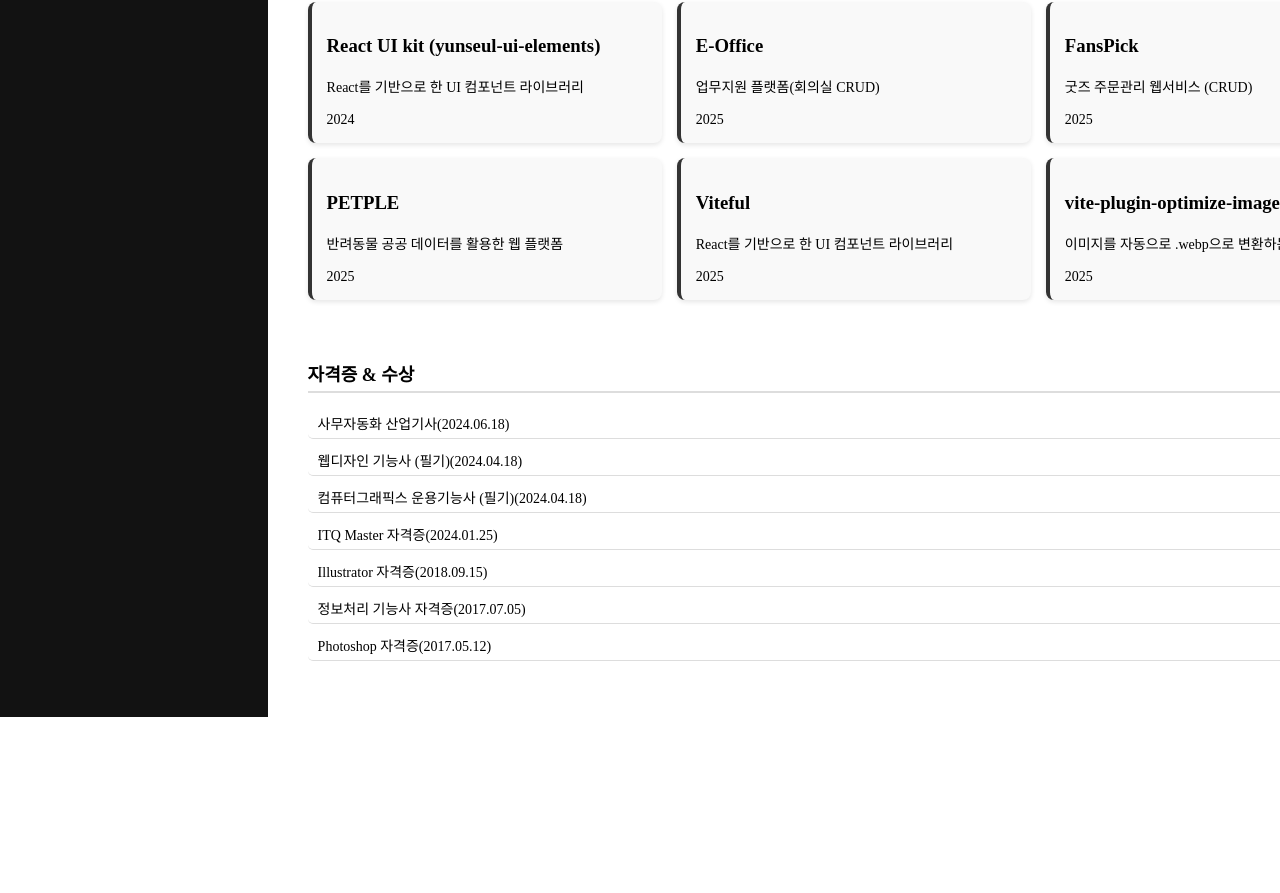
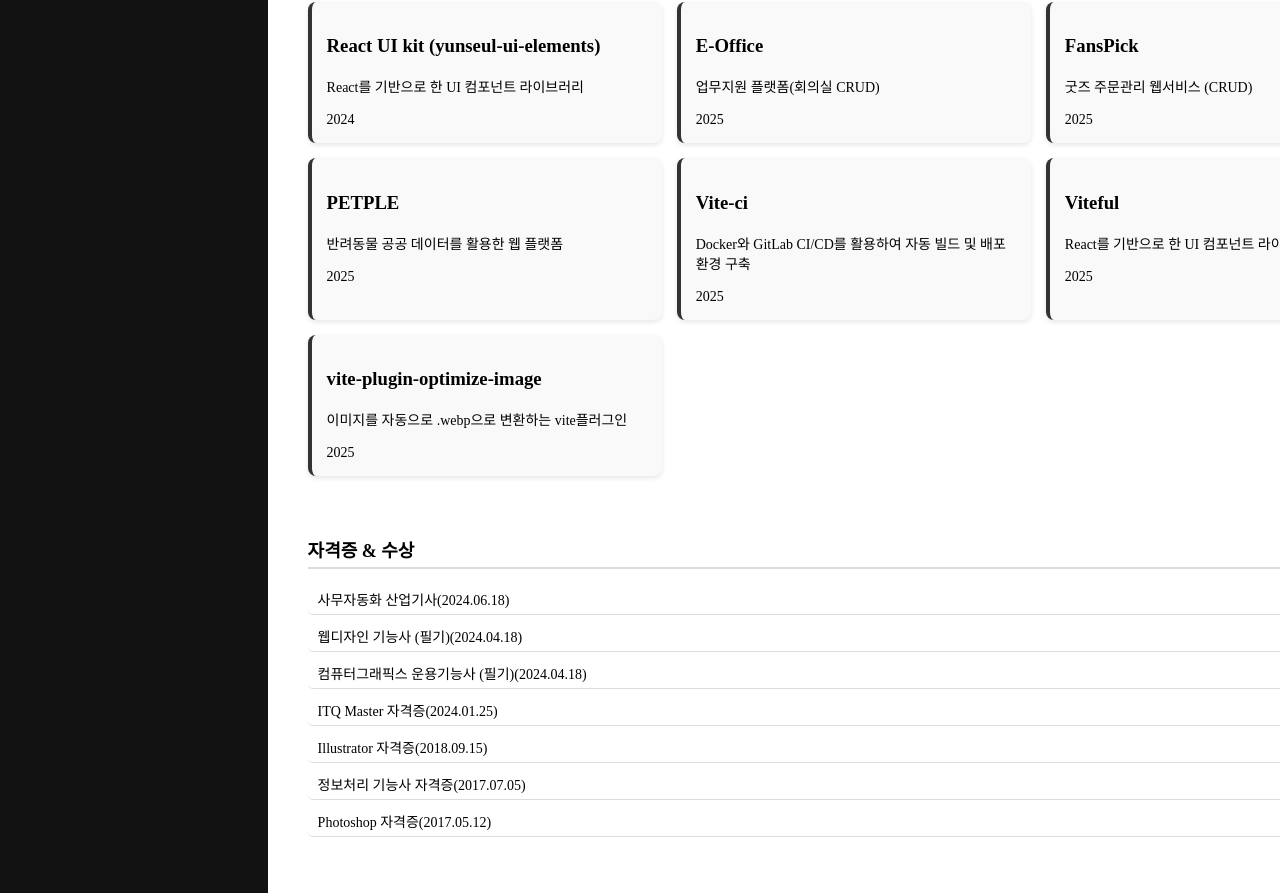
Before and after one commit to yunzzng/react-resume, a React (Vite) app: page / in a window 1280 px wide. Shown: the part 1225-2118 px from the top of the page. Before the commit the page ends 1942 px from the top, so only its background shows below. Built offline with nearby package versions, Linux system fonts and the light colour scheme.

Commit message:
add portfolio link

```diff
--- a/src/Resume.tsx
+++ b/src/Resume.tsx
@@ -43,7 +43,6 @@ const Resume: FC = () => {
           </ul>
         </div>
 
-        {/* 스킬 */}
         <div className={styles.section}>
           <h3 className={styles.sectionTitle}>스킬</h3>
           <div className={styles.skillIconsContainer}>
@@ -83,7 +82,7 @@ const Resume: FC = () => {
           <h2 className={styles.sectionTitle}>프로젝트</h2>
           <div className={styles.portfolioGrid}>
             {portfolios.map((portfolio, index) => (
-              <div key={index} className={styles.portfolioCard}>
+              <div key={index} className={styles.portfolioCard} onClick={() => window.open(portfolio.link, "_blank")}>
                 <h3 className={styles.portfolioTitle}>{portfolio.title}</h3>
                 <p className={styles.portfolioDescription}>
                   {portfolio.description}
--- a/src/data/portfolios.ts
+++ b/src/data/portfolios.ts
@@ -2,6 +2,7 @@ interface Portfolio {
   title: string;
   description: string;
   date: string;
+  link: string;
 }
 
 const portfolios = [
@@ -9,46 +10,61 @@ const portfolios = [
     title: "Haidilao",
     description: "MZ세대에서 유명한 중국의 훠궈로 유명한 하이디라오의 페이지 리뉴얼",
     date: "2024",
+    link: "https://leeyunseul.notion.site/1a023f8c54e68177a1aceb0fe2cdb199?pvs=4"
   },
   {
     title: "miniGOLD",
     description: "주얼리 트렌드를 선도하고 새롭게 변화시키는 미니골드의 페이지 리뉴얼",
     date: "2024",
+    link: "https://leeyunseul.notion.site/1a023f8c54e681c6a1f2cd93850a9cba?pvs=4"
   },
   {
     title: "JYP",
     description: "대형 엔터테인먼트 중 하나로 아티스트들을 소개하는 페이지 리뉴얼",
     date: "2024",
+    link: "https://leeyunseul.notion.site/JYP-1a023f8c54e680eebff5ed1daeac1e25?pvs=4"
   },
   {
     title: "React UI kit (yunseul-ui-elements)",
     description: "React를 기반으로 한 UI 컴포넌트 라이브러리",
     date: "2024",
+    link: "https://leeyunseul.notion.site/React-UI-kit-1a023f8c54e680b8b07fc80751649c72?pvs=4"
   },
   {
     title: "E-Office",
     description: "업무지원 플랫폼(회의실 CRUD)",
     date: "2025",
+    link: "https://leeyunseul.notion.site/E-Office-1a023f8c54e68025b8f7ddd09fc5bb34?pvs=4"
   },
   {
     title: "FansPick",
     description: "굿즈 주문관리 웹서비스 (CRUD)",
     date: "2025",
+    link: "https://leeyunseul.notion.site/FansPick-1a023f8c54e6809eaf6cd5561e2dce43?pvs=4"
   },
   {
     title: "PETPLE",
     description: "반려동물 공공 데이터를 활용한 웹 플랫폼",
     date: "2025",
+    link: "https://leeyunseul.notion.site/PETPLE-1a023f8c54e680c5a927ffc917a9bc7b?pvs=4"
+  },
+  {
+    title: "Vite-ci",
+    description: "Docker와 GitLab CI/CD를 활용하여 자동 빌드 및 배포 환경 구축",
+    date: "2025",
+    link: "https://leeyunseul.notion.site/vite-ci-1a023f8c54e680c5a2d7dcd9d6b6a7e2?pvs=4"
   },
   {
     title: "Viteful",
     description: "React를 기반으로 한 UI 컴포넌트 라이브러리",
     date: "2025",
+    link: "https://leeyunseul.notion.site/Viteful-1a023f8c54e680c4a0d1ea4cc0a333a5?pvs=4"
   },
   {
     title: "vite-plugin-optimize-image",
     description: "이미지를 자동으로 .webp으로 변환하는 vite플러그인",
     date: "2025",
+    link: "https://leeyunseul.notion.site/vite-plugin-optimize-image-1a023f8c54e680619f47e40a9e004e9f?pvs=4"
   },
 ];
 
--- a/src/resume.module.css
+++ b/src/resume.module.css
@@ -152,6 +152,11 @@
   box-shadow: 0 2px 5px rgba(0, 0, 0, 0.1);
   transition: transform 0.2s ease-in-out;
   border-left: 4px solid #333;
+  cursor: pointer;
+}
+
+.portfolioCard:hover {
+  background: #d8d8d8;
 }
 
 .portfolioDescription, .portfolioDate{
```
